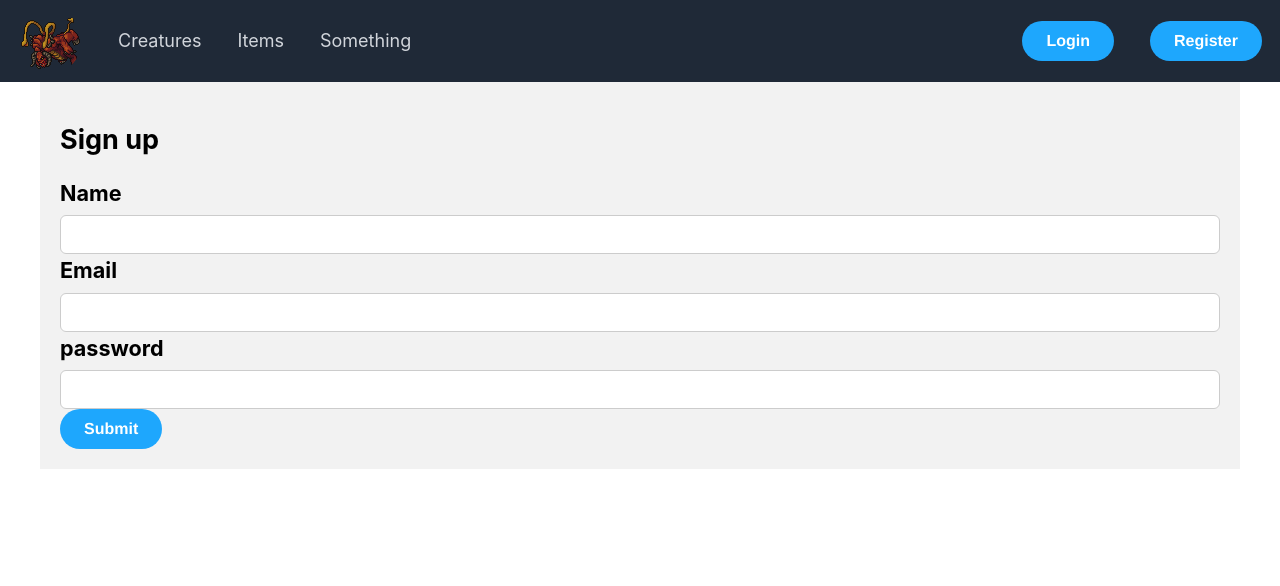
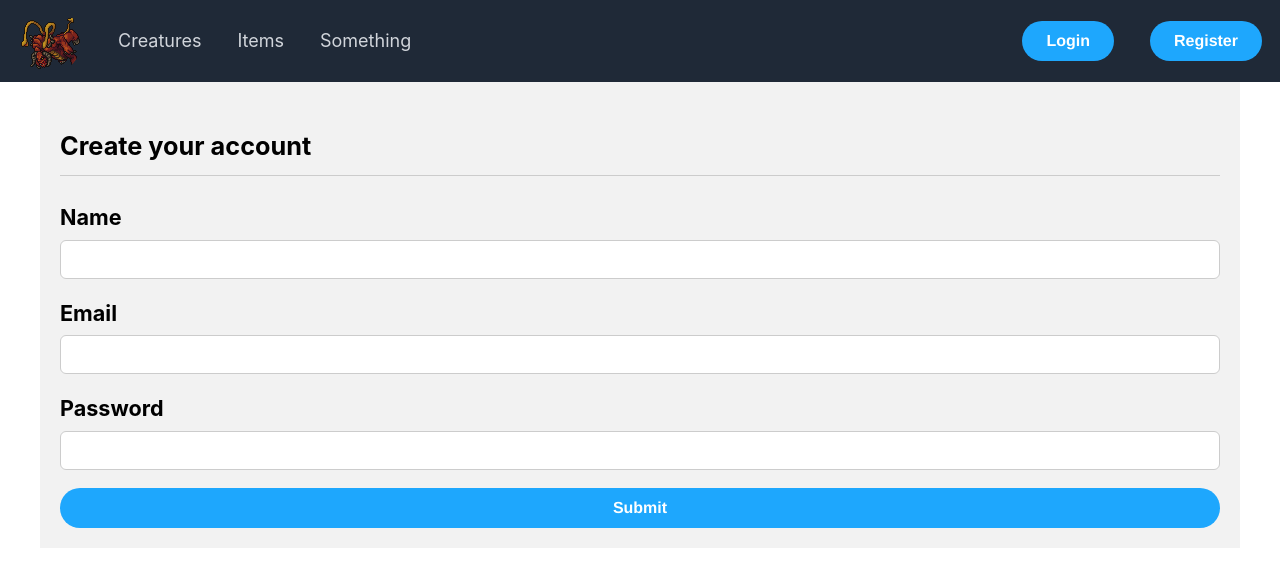
Before and after one commit to diguzim/next-review, a Next.js app: page /register in a window 1280 px wide. Shown: the top 586 px of the page. Built offline with nearby package versions, Linux system fonts and the light colour scheme.

Commit message:
Creating Form components and making use of it in Register page

```diff
--- /dev/null
+++ b/components/Form/Form.module.css
@@ -0,0 +1,15 @@
+.container {
+  display: flex;
+  flex-direction: column;
+}
+
+.container h1 {
+  border-bottom: 1px solid #ccc;
+  padding-bottom: 0.5rem;
+}
+
+.form {
+  display: flex;
+  flex-direction: column;
+  gap: 1rem;
+}
--- /dev/null
+++ b/components/Form/Form.tsx
@@ -0,0 +1,43 @@
+import Button from '@/components/Button';
+import styles from './Form.module.css'
+
+interface FormProps {
+  /**
+   * What's the title for this form?
+   */
+  title: string;
+  /**
+   * What will happen on submit?
+   */
+  onSubmit: (event: React.FormEvent<HTMLFormElement>) => void;
+  /**
+   * What is the "submit" button text?
+   * @default Submit
+   * @optional
+   */
+  submitText?: string;
+  /**
+   * What are the children?
+   * @optional
+   */
+  children?: React.ReactNode;
+}
+
+const Form = ({
+  title,
+  onSubmit,
+  submitText = 'Submit',
+  children,
+}: React.PropsWithChildren<FormProps>) => {
+  return (
+    <section className={styles.container}>
+      <h1>{title}</h1>
+      <form onSubmit={onSubmit} className={styles.form}>
+        {children}
+        <Button label={submitText} type="submit" size='large' />
+      </form>
+    </section>
+  );
+}
+
+export default Form;
--- /dev/null
+++ b/components/Form/index.ts
@@ -0,0 +1,2 @@
+import Form from './Form';
+export default Form;
--- a/pages/register/index.tsx
+++ b/pages/register/index.tsx
@@ -3,9 +3,9 @@ import Layout from "@/components/Layout";
 import TextInput from "@/components/TextInput";
 
 import utilStyles from '@/styles/utils.module.css';
-import Button from "@/components/Button";
 import { useState } from "react";
 import { useRouter } from "next/router";
+import Form from "@/components/Form";
 
 export default function Register() {
   const [name, setName] = useState('');
@@ -22,14 +22,12 @@ export default function Register() {
         <title>Sign up</title>
       </Head>
       <section className={`${utilStyles.headingMd} ${utilStyles.padding1px}`}>
-        <h1 className={utilStyles.headingLg}>Sign up</h1>
         { error && <h2 className={utilStyles.alert}>{error}</h2> }
-        <form onSubmit={onSubmit}>
+        <Form title="Create your account" onSubmit={onSubmit}>
           <TextInput label="Name" value={name} onChangeText={setName} />
           <TextInput label="Email" value={email} onChangeText={setEmail} />
-          <TextInput label="password" value={password} onChangeText={setPassword} />
-          <Button type="submit" primary size="large" label="Submit" />
-        </form>
+          <TextInput label="Password" type="password" value={password} onChangeText={setPassword} />
+        </Form>
       </section>
     </Layout>
   );
```
Also changed, not shown: 2 other files (tests, documents, lock files or other folders).
